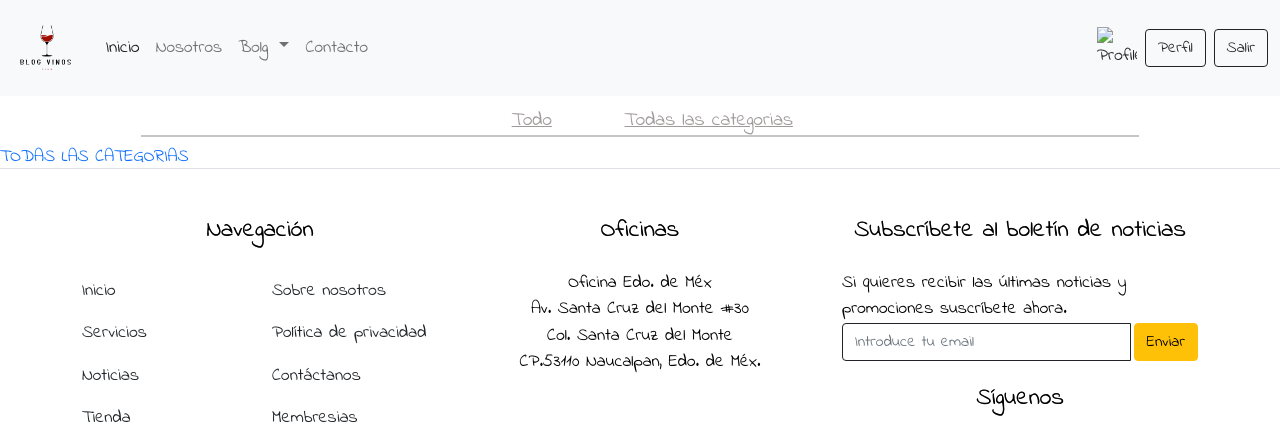
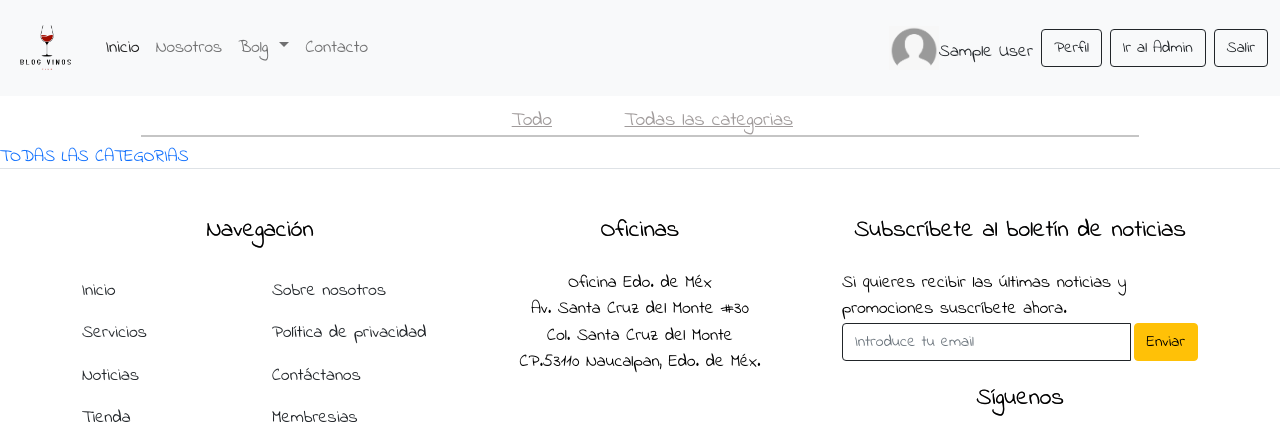
Before and after one commit to Frogy1961/HablemosdeVino, a Django app: page /categories/ in a window 1280 px wide. Shown: the top 430 px of the page. Run offline with Django 4.2, Linux system fonts and the light colour scheme; the visitor is signed in with stand-in values (Sample User, id 1); data that the repository does not hold is empty.

Commit message:
Registro 070923

```diff
--- a/HablemosVino/manage_post/templates/base/menu.html
+++ b/HablemosVino/manage_post/templates/base/menu.html
@@ -38,21 +38,42 @@
                 {% if request.user.is_authenticated %}
                 <div class="d-flex ms-2">
                   <!-- Imagen del usuario -->
-                  <img src="{{ request.user.profile.photo.url }}" alt="Profile" style="width: 40px;">
+                  {% if request.user.profile.photo %}
+                  <img src="{{ request.user.profile.photo.url }}" alt="Profile" style="width: 40px;padding-right: 10px;">
+                  {% else %}
+                  <img src="{% static 'base/image/Default/default-user.png' %}" alt="Profile" style="width: 50px;">
+                  {% endif %}
+                  <span style="position: relative;top: 13px;">{{ request.user.full_name }}</span>
                 </div>
                 <div class="d-flex ms-2">
-                  <button class="btn btn-outline-dark" type="submit">Perfil</button>
+                  <a href="{% url 'edit_user' %}" class="btn btn-outline-dark" type="submit">Perfil</a>
                 </div>
                 <div class="d-flex ms-2">
-                  <button class="btn btn-outline-dark" type="submit">Salir</button>
+                  <a href="{% url 'admin:index' %}" class="btn btn-outline-dark" type="submit">Ir al Admin</a>
+                </div>
+                <div class="d-flex ms-2">
+                  <a href="{% url 'logout' %}" class="btn btn-outline-dark" type="submit">Salir</a>
                 </div>
                 {% else %}
-                <div class="d-flex ms-2">
-                  <button class="btn btn-outline-dark" type="submit">Inicio</button>
-                </div>
-                <div class="d-flex ms-2">
-                  <button class="btn btn-outline-dark" type="submit">Registro</button>
-                </div>
+                  {% url 'login' as url_login %}
+                  {% url 'register' as url_register %}
+
+                  {% if request.path == url_register %}
+                  <div class="d-flex ms-2">
+                    <a href="{% url 'login' %}" class="btn btn-outline-dark" type="submit">Iniciar sesión</a>
+                  </div>
+                  {% elif request.path == url_login %}
+                  <div class="d-flex ms-2">
+                    <a href="{% url 'register' %}" class="btn btn-outline-dark" type="submit">Registro</a>
+                  </div>
+                  {% else %}
+                  <div class="d-flex ms-2">
+                    <a href="{% url 'login' %}" class="btn btn-outline-dark" type="submit">Iniciar sesión</a>
+                  </div>
+                  <div class="d-flex ms-2">
+                    <a href="{% url 'register' %}" class="btn btn-outline-dark" type="submit">Registro</a>
+                  </div>
+                  {% endif %}
                 {% endif %}
               </div>
             </div>
```
